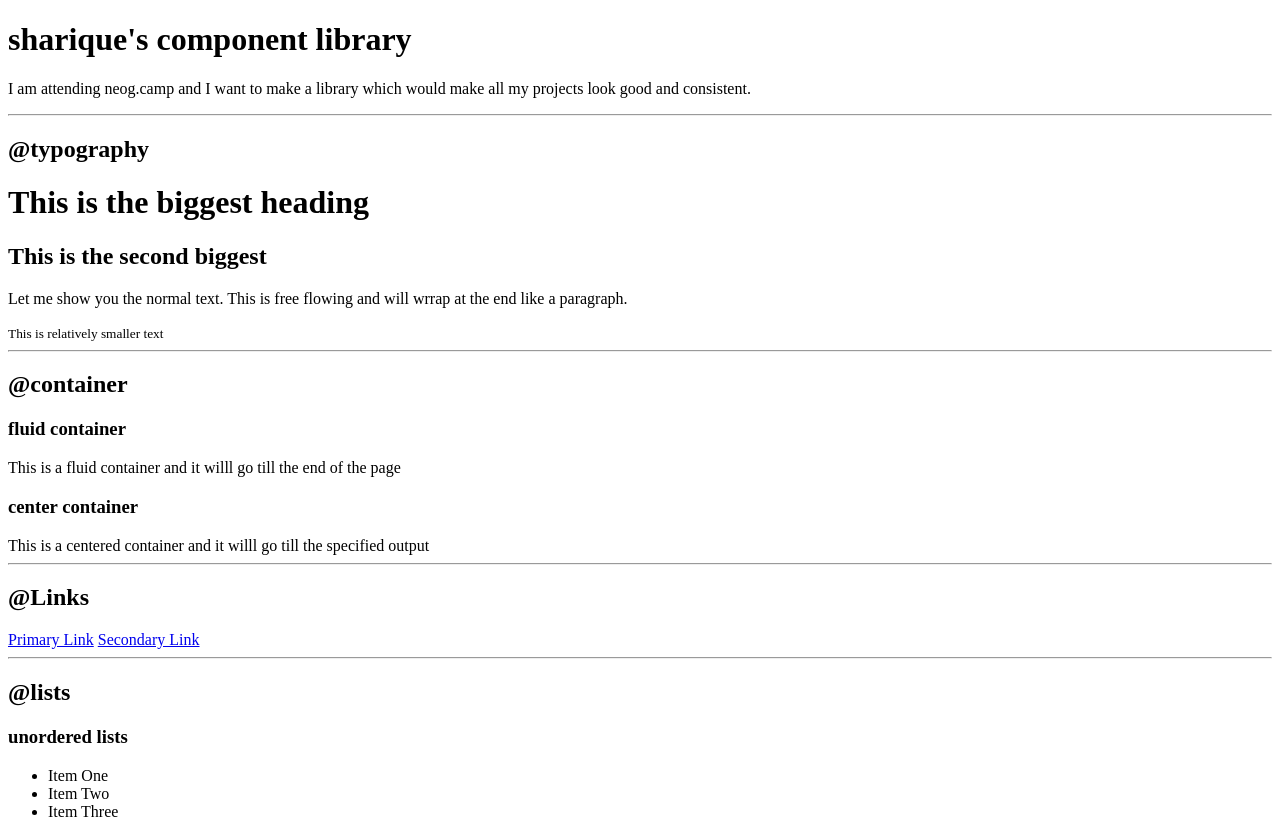
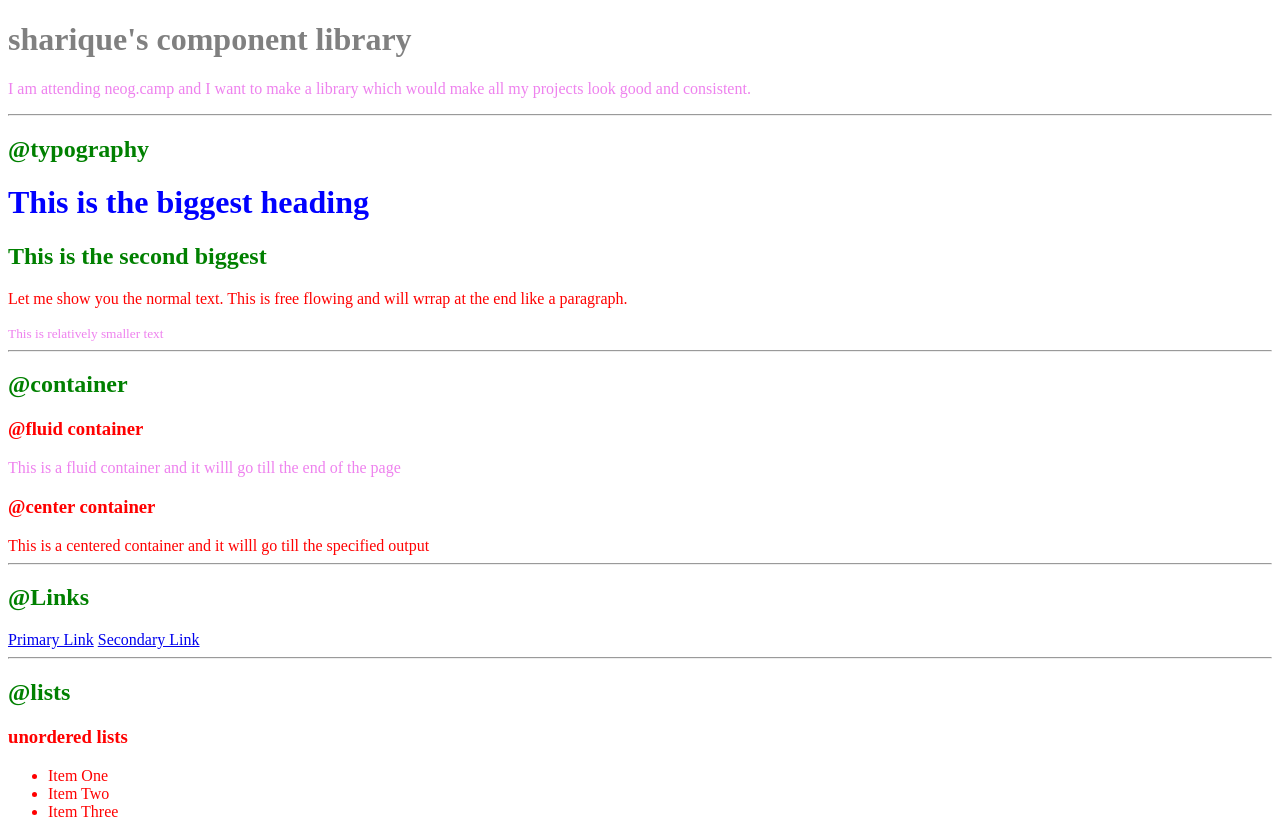
Before and after one commit to Sharique46/Sharique-portfolio, a plain HTML site: page index.html in a window 1280 px wide. Shown: the top 824 px of the page. Drawn offline with Linux system fonts and the light colour scheme.

Commit message:
css: import and selectors

```diff
--- a/index.html
+++ b/index.html
@@ -5,10 +5,21 @@
     <meta http-equiv="X-UA-Compatible" content="IE=edge">
     <meta name="viewport" content="width=device-width, initial-scale=1.0">
     <title>Component library</title>
+
+    <!--css way 1st style tag
+
+        <style>
+        body {
+            color:red;
+        }
+    </style> -->
+    <!--Third way of doing CSS: external link-->
+    <link href="styles.css" rel="stylesheet" />
 </head>
 <body>
-    <h1>sharique's component library</h1>
-    <p>I am attending neog.camp and I want to make a library which would make all my
+    <h1 id="lib-header">sharique's component library</h1>
+    <!--Style="color:red" 2nd way-->
+    <p class="para">I am attending neog.camp and I want to make a library which would make all my
     projects look good and consistent.</p>
 
     <hr >
@@ -19,16 +30,16 @@
     <h2>This is the second biggest</h2>
     <p>Let me show you the normal text. This is free flowing and will wrrap at the end
         like a paragraph.</p>
-    <small>This is relatively smaller text</small>
+    <small class="para">This is relatively smaller text</small>
 
     <hr>
 
     <h2>@container</h2>
 
-    <h3>fluid container</h3>
-    <div>This is a fluid container and it willl go till the end of the page</div>
+    <h3>@fluid container</h3>
+    <div class="para">This is a fluid container and it willl go till the end of the page</div>
 
-    <h3>center container</h3>
+    <h3>@center container</h3>
     <div>This is a centered container and it willl go till the specified output</div>
 
     <hr>
--- /dev/null
+++ b/styles.css
@@ -0,0 +1,19 @@
+body {
+    color:red;
+}
+
+h1 {
+    color:blue;
+}
+
+h2 {
+    color:green;
+}
+
+#lib-header {
+    color: gray;
+}
+
+.para {
+    color:violet;
+}
```
